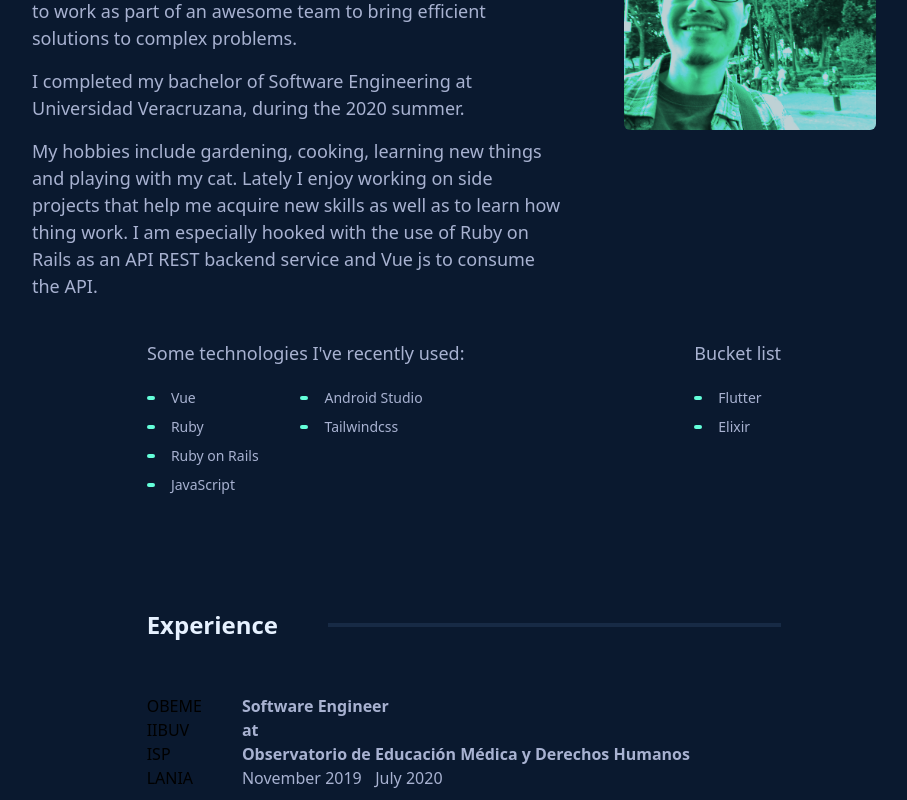
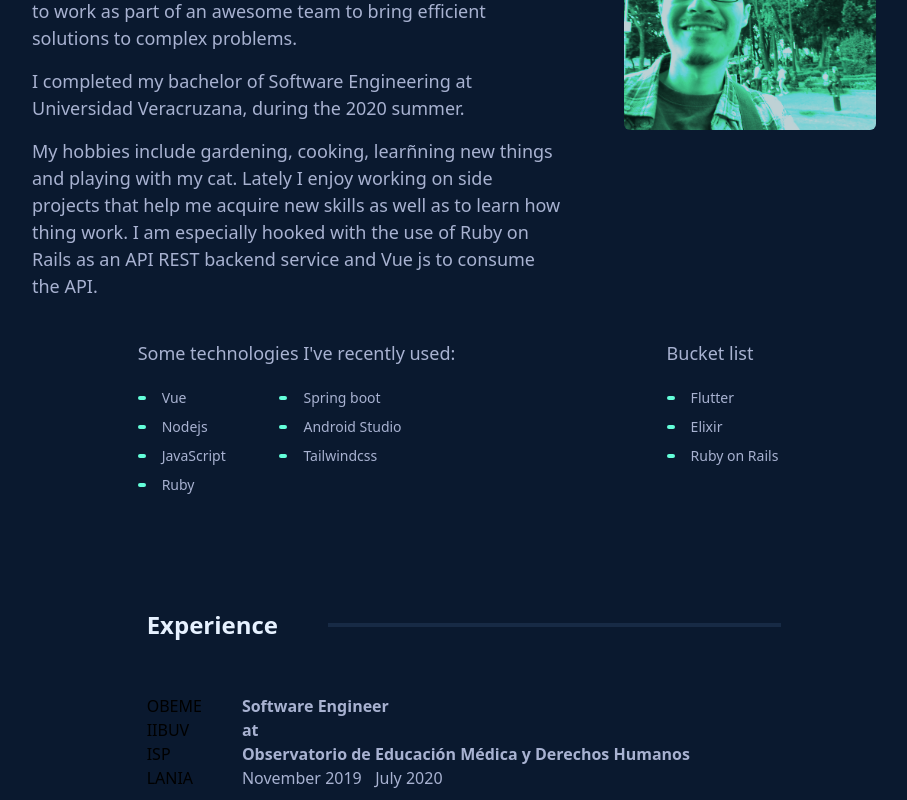
Before and after one commit to Alex-Camara/portfolio, a Vue app: page /my-projects in a window 1280 px wide. Shown: the part 1020-1820 px from the top of the page, without its empty margins (176-1083 px from the left). Built offline with nearby package versions, Linux system fonts and the light colour scheme.

Commit message:
updated technology stack

```diff
--- a/src/views/AboutMe.vue
+++ b/src/views/AboutMe.vue
@@ -56,11 +56,11 @@ export default class AboutMe extends Vue {
     private paragraph1 = 'Hi! I\'m Alex, a mexican software engineer.';
     private paragraph2 = 'I\'m advocated to create good quality software solutions. Eager to work as part of an awesome team to bring efficient solutions to complex problems.';
     private paragraph3 = 'I completed my bachelor of Software Engineering at Universidad Veracruzana, during the 2020 summer.';
-    private paragraph4 = 'My hobbies include gardening, cooking, learning new things and playing with my cat. Lately I enjoy working on side projects '
+    private paragraph4 = 'My hobbies include gardening, cooking, learñning new things and playing with my cat. Lately I enjoy working on side projects '
                         + 'that help me acquire new skills as well as to learn how thing work. I am especially hooked with the use of Ruby on Rails as '
                         + 'an API REST backend service and Vue js to consume the API.';
-    private interests = ["Vue", "Ruby", "Ruby on Rails", "JavaScript", "Android Studio", "Tailwindcss"];
-    private bucketList = ["Flutter", "Elixir"];
+    private interests = ["Vue", "Nodejs", "JavaScript", "Ruby", "Spring boot", "Android Studio", "Tailwindcss"];
+    private bucketList = ["Flutter", "Elixir", "Ruby on Rails"];
 
     public scrollToTop() {
         var rootElement = this.$refs.compAboutMe as HTMLDivElement;
--- a/src/views/MyProjects.vue
+++ b/src/views/MyProjects.vue
@@ -126,7 +126,17 @@ export default class MyProjects extends Vue {
         const cincoEnLineaProject = new Project(6, 'Cinco en Línea', 'web', cincoEnUnoDescription, cincoEnUnoGithubLink,
                                     cincoEnUnoWebLink, cincoEnUnoStack, cincoEnUnoImageSamples, false);
 
-        this.projects.push(progefiProject, obemeAndroidProject, tequilaIDEProject, roombaProject, obemeBackendProject, cincoEnLineaProject);
+        const resuelveFCImageSamples = [];
+        const resuelveFCDescription = 'Simple Ruby CLI program to calculate a player total pay based on a couple of factors';
+        const resuelveFCStack = ['Ruby'];
+
+        const resuelveFCWebLink = '';
+        const resuelveFCGithubLink = 'https://github.com/Alex-Camara/ResuelveFC';
+
+        const resuelveFCProject = new Project(7, 'ResuelveFC', 'web', resuelveFCDescription, resuelveFCGithubLink,
+                                    resuelveFCWebLink, resuelveFCStack, resuelveFCImageSamples, false);
+
+        this.projects.push(progefiProject, obemeAndroidProject, tequilaIDEProject, roombaProject, obemeBackendProject, cincoEnLineaProject, resuelveFCProject);
     }
 }
 </script>
```
